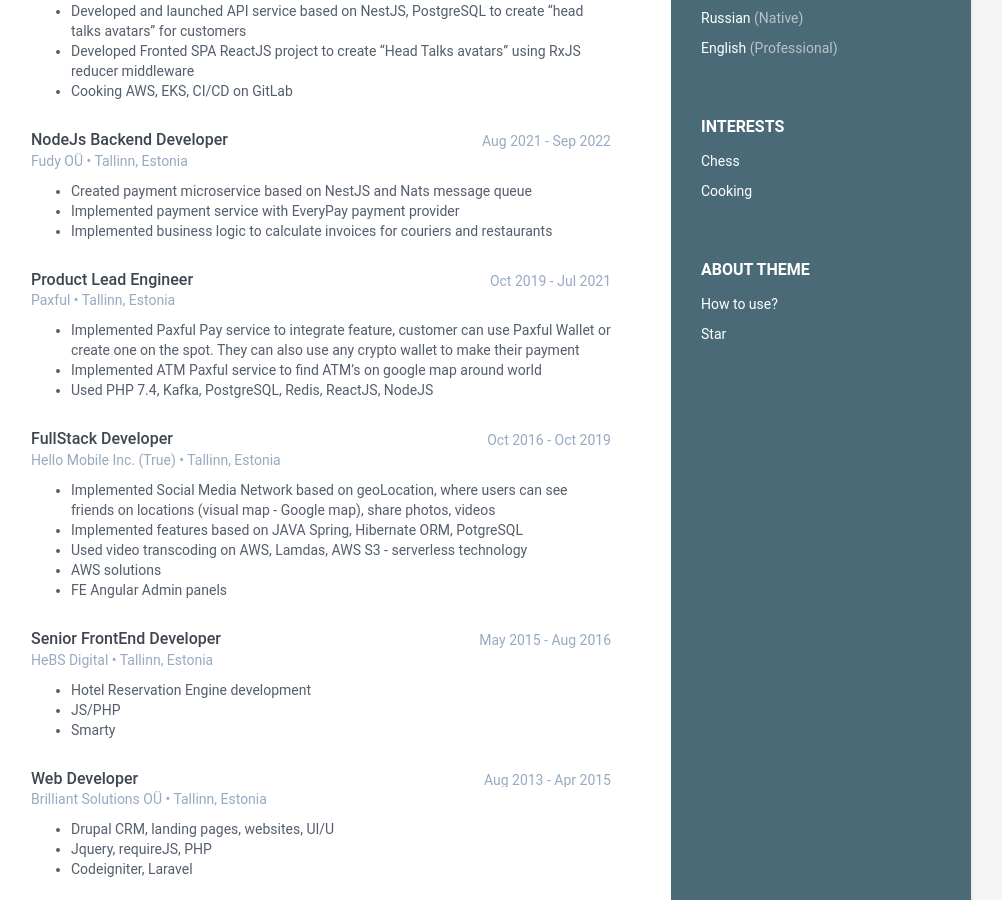
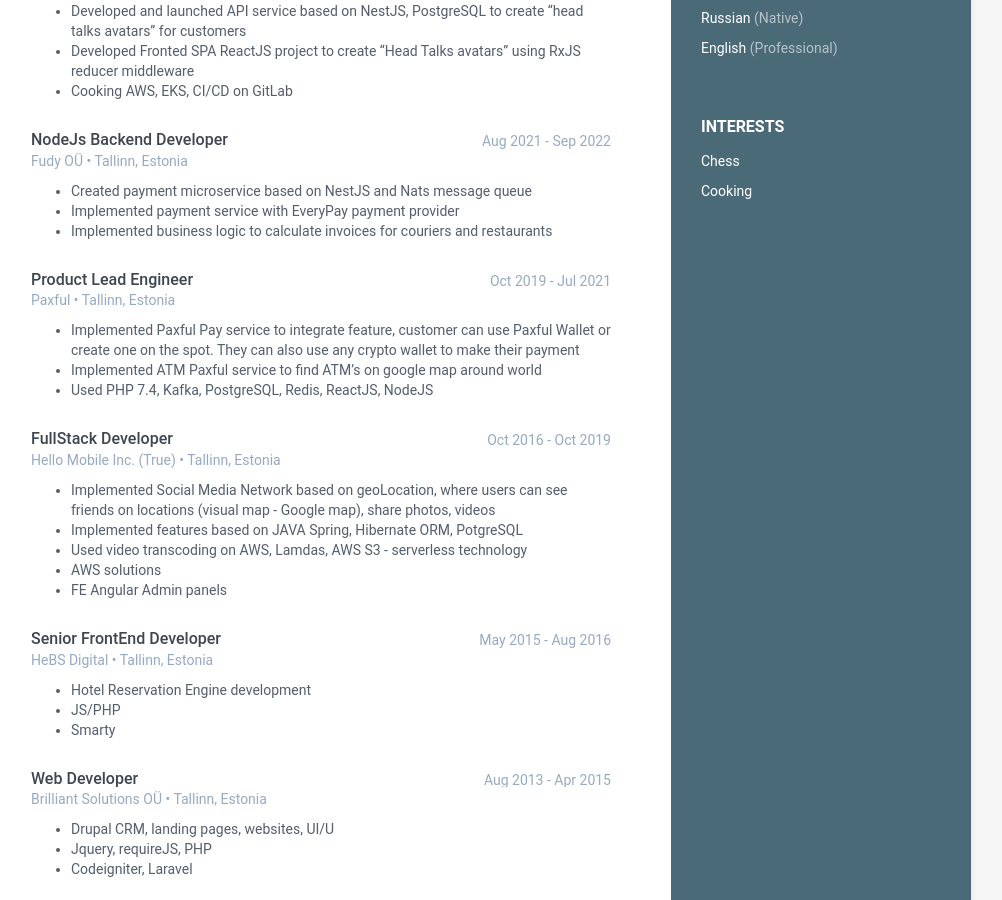
Before and after one commit to rdobrynin/rdobrynin.github.io, a Jekyll site: the page built from index.html, in a window 1280 px wide and 900 px high, scrolled down 624 px. Shown: the whole window, without its empty margins (169-1171 px from the left). Built offline with Jekyll 4.4.1, drawn with Linux system fonts in a browser that asks for light colours.

Commit message:
chore:section

```diff
--- a/_includes/about.html
+++ b/_includes/about.html
@@ -1,10 +1,10 @@
-<div class="remove-container container-block">
-  <h2 class="container-block-title">
-    About Theme
-  </h2>
-  <ul class="list-unstyled interests-list">
-    <li><a target="_blank" href="https://www.youtube.com/watch?v=Jnmj1dXDbNk">How to use?</a></li>
-     <li><a class="github-button" href="https://github.com/sharu725/online-cv" data-icon="octicon-star" data-show-count="true" aria-label="Star sharu725/online-cv on GitHub">Star</a>
-     <script async defer src="https://buttons.github.io/buttons.js"></script>
-  </ul>
-</div><!--//About-->
+<!--<div class="remove-container container-block">-->
+<!--  <h2 class="container-block-title">-->
+<!--    About Theme-->
+<!--  </h2>-->
+<!--  <ul class="list-unstyled interests-list">-->
+<!--    <li><a target="_blank" href="https://www.youtube.com/watch?v=Jnmj1dXDbNk">How to use?</a></li>-->
+<!--     <li><a class="github-button" href="https://github.com/sharu725/online-cv" data-icon="octicon-star" data-show-count="true" aria-label="Star sharu725/online-cv on GitHub">Star</a>-->
+<!--     <script async defer src="https://buttons.github.io/buttons.js"></script>-->
+<!--  </ul>-->
+<!--</div>&lt;!&ndash;//About&ndash;&gt;-->
```
